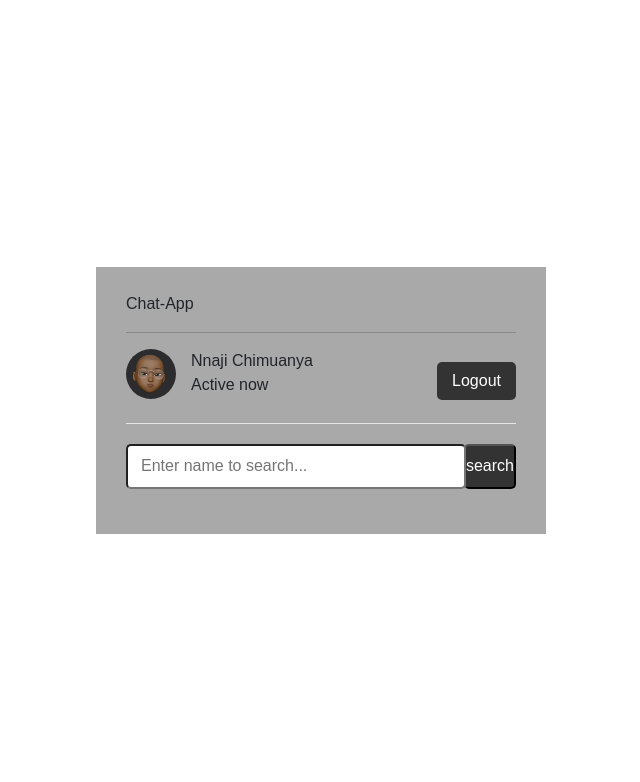
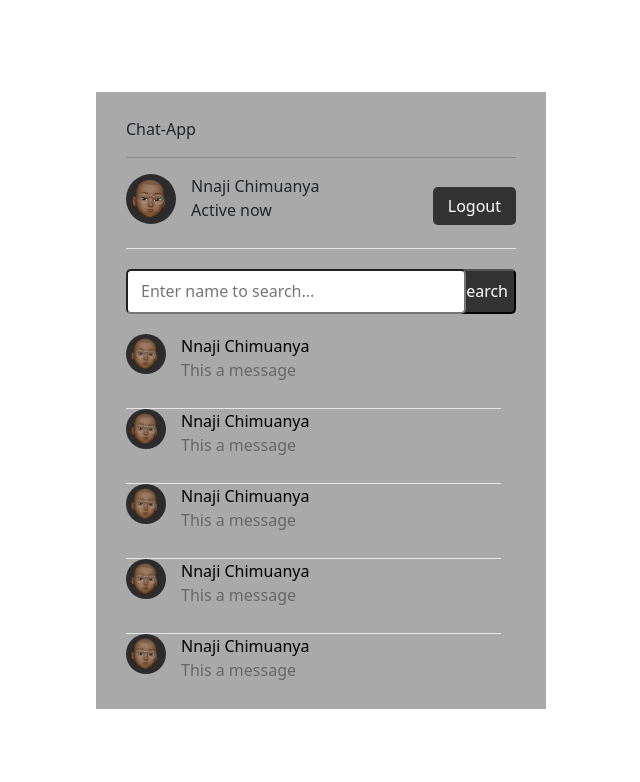
Before and after one commit to NnajiChimuanya/chat-app, a PHP site: page /usersList.php in a window 1280 px wide. Shown: the top 782 px of the page, without its empty margins (319-959 px from the left). Run offline with PHP 8.4, Linux system fonts and the light colour scheme.

Commit message:
done with the users-List area frontend

```diff
--- a/styles/styles.css
+++ b/styles/styles.css
@@ -1,11 +1,11 @@
- * {
+ /* * {
     margin: 0;
     padding: 0;
     box-sizing: border-box;
     text-decoration: none;
     font-family: 'Poppins', sans-serif;
 
-}
+} */
 
 body {
     display: flex;
@@ -82,6 +82,7 @@ body {
    color: white;
    cursor: pointer;
    font-size: 50px;
+margin: 10px;
 
 }
 
@@ -93,12 +94,14 @@ body {
     padding: 25px 30px;
 }
 
-.wrapper .user .header {
+.wrapper .user .header,
+.users-list a {
     display: flex;
     align-items: center;
     justify-content: space-between;
     border-bottom: 1px solid #e6e6e6;
     padding-bottom: 10px;
+    text-decoration: none;
 }
 
 .wrapper img {
@@ -106,7 +109,8 @@ body {
     border-radius: 50%;
 }
 
-.wrapper .user .header .content{
+.wrapper .user .header .content,
+.users-list a .content{
     display: flex;
 }
 
@@ -115,7 +119,7 @@ body {
     width: 50px;
 }
 
-.wrapper .user .header .content .details {
+.header .content .details {
     margin-left: 15px;
 }
 
@@ -155,3 +159,33 @@ body {
     height: 45px;
     border-radius: 5px;
 }
+
+.user .users-list {
+    height: 350px;
+    overflow: auto;
+    padding-right: 15px;
+    border-bottom-color: #f1f1f1;
+}
+
+.user .users-list::-webkit-scrollbar{
+    width: 0px;
+}
+
+  .users-list a:last-child{
+   border: none;
+}
+
+.users-list a .content img {
+    height: 40px;
+    width: 40px;
+}
+
+.users-list a .content .details{
+    margin-left: 15px;
+    color: #000;
+
+}
+
+.users-list a .content .details p {
+    color: #67676a;
+}
--- a/usersList.php
+++ b/usersList.php
@@ -32,7 +32,65 @@
             </div>
 
             <div class="users-list">
+                <a href="#">
+                    <div class="content">
+                        <img src="img.jpg" alt="">
+                        <div class="details">
+                            <span>Nnaji Chimuanya</span>
+                            <p>This a message</p>
+                        </div>
+                    </div>
+                </a>
 
+                <a href="#">
+                    <div class="content">
+                        <img src="img.jpg" alt="">
+                        <div class="details">
+                            <span>Nnaji Chimuanya</span>
+                            <p>This a message</p>
+                        </div>
+                    </div>
+                </a>
+
+                <a href="#">
+                    <div class="content">
+                        <img src="img.jpg" alt="">
+                        <div class="details">
+                            <span>Nnaji Chimuanya</span>
+                            <p>This a message</p>
+                        </div>
+                    </div>
+                </a>
+
+                <a href="#">
+                    <div class="content">
+                        <img src="img.jpg" alt="">
+                        <div class="details">
+                            <span>Nnaji Chimuanya</span>
+                            <p>This a message</p>
+                        </div>
+                    </div>
+                </a>
+
+                <a href="#">
+                    <div class="content">
+                        <img src="img.jpg" alt="">
+                        <div class="details">
+                            <span>Nnaji Chimuanya</span>
+                            <p>This a message</p>
+                        </div>
+                    </div>
+                </a>
+
+                <a href="#">
+                    <div class="content">
+                        <img src="img.jpg" alt="">
+                        <div class="details">
+                            <span>Nnaji Chimuanya</span>
+                            <p>This a message</p>
+                        </div>
+                    </div>
+                </a>
             </div>
         </section>
 
```
